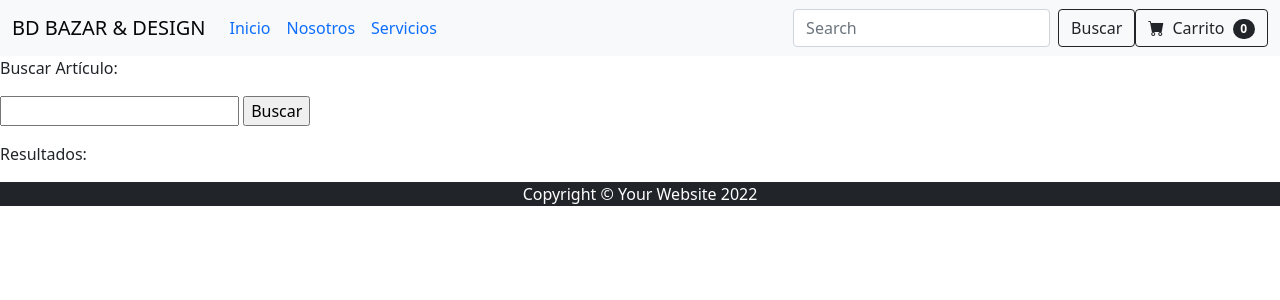
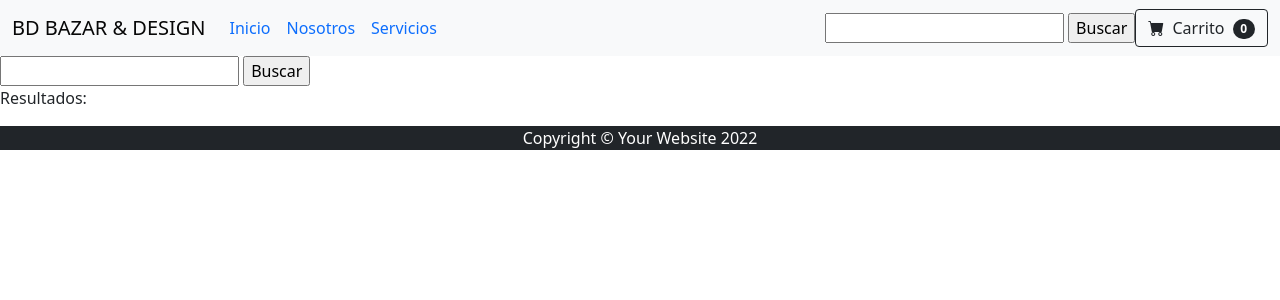
Before and after one commit to LucinaLP/Entrega1Laurens, a Django app: page /proyectobazarapp/buscar_articulo/ in a window 1280 px wide. Shown: the top 300 px of the page. Run offline with Django 4.2, Linux system fonts and the light colour scheme; some libraries are stand-ins or nearby versions.

Commit message:
boton buscar

```diff
--- a/ProyectoBazar/ProyectoBazarApp/templates/ProyectoBazarApp/base.html
+++ b/ProyectoBazar/ProyectoBazarApp/templates/ProyectoBazarApp/base.html
@@ -35,10 +35,15 @@
                     <a class="nav-link active" aria-current="page" href="{% url 'servicios' %}">Servicios</a></li>
                   </li>
                 </ul>
-                <form class="d-flex justify-content-center" role="search">
-                  <input class="form-control me-2" type="search" placeholder="Search" aria-label="Search">
-                  <button class="btn btn-outline-dark" type="submit">Buscar</button>
+                <form action="" method="post">
+                    {% csrf_token %}
+
+                    <input type="text" name="producto" id="">
+
+                    <input type="submit" value="Buscar">
+
                 </form>
+
                 <form class="d-flex">
                     <button class="btn btn-outline-dark" type="submit">
                         <i class="bi-cart-fill me-1"></i>
@@ -49,30 +54,8 @@
               </div>
             </div>
           </nav>
-        <!-- <nav class="navbar navbar-expand-lg navbar-light bg-light">
-            <div class="container px-4 px-lg-5">
-                <a class="navbar-brand" href="{% url 'inicio' %}">BD BAZAR & DESIGN</a>
-                <button class="navbar-toggler" type="button" data-bs-toggle="collapse" data-bs-target="#navbarSupportedContent" aria-controls="navbarSupportedContent" aria-expanded="false" aria-label="Toggle navigation"><span class="navbar-toggler-icon"></span></button>
-                <div class="collapse navbar-collapse" id="navbarSupportedContent">
-                    <ul class="navbar-nav me-auto mb-2 mb-lg-0 ms-lg-4">
-                        <li class="nav-item"><a class="nav-link active" aria-current="page" href="{% url 'inicio' %}">Inicio</a></li>
-                        <li class="nav-item"><a class="nav-link" href="{% url 'nosotros' %}">Nosotros</a></li>
-                        <li class="nav-item"><a class="nav-link" href="{% url 'servicios' %}">Servicios</a></li>
-                        <li class="nav-item dropdown">
-                    </ul>
-                    <form class="d-flex">
-                        <button class="btn btn-outline-dark" type="submit">
-                            <i class="bi-cart-fill me-1"></i>
-                            Carrito
-                            <span class="badge bg-dark text-white ms-1 rounded-pill">0</span>
-                        </button>
-                    </form>
-                </div>
-            </div>
-        </nav> -->
 
        {% block contenidoPagina %}
-
 
 
        {% endblock %}
--- a/ProyectoBazar/ProyectoBazarApp/templates/ProyectoBazarApp/busqueda_articulo.html
+++ b/ProyectoBazar/ProyectoBazarApp/templates/ProyectoBazarApp/busqueda_articulo.html
@@ -6,15 +6,14 @@ Buscar Artículo - BD Bazar & Design
 {%endblock%}
 
 {% block contenidoPagina%}
-<p>Buscar Artículo:
-    <form action="" method="post">
-        {% csrf_token %}
+<form action="" method="post">
+    {% csrf_token %}
 
-        <input type="text" name="producto" id="">
+    <input type="text" name="producto" id="">
 
-        <input type="submit" value="Buscar">
-    </form>
-</p>
+    <input type="submit" value="Buscar">
+
+</form>
 
 <p>Resultados: </p>
 <ul>
```
